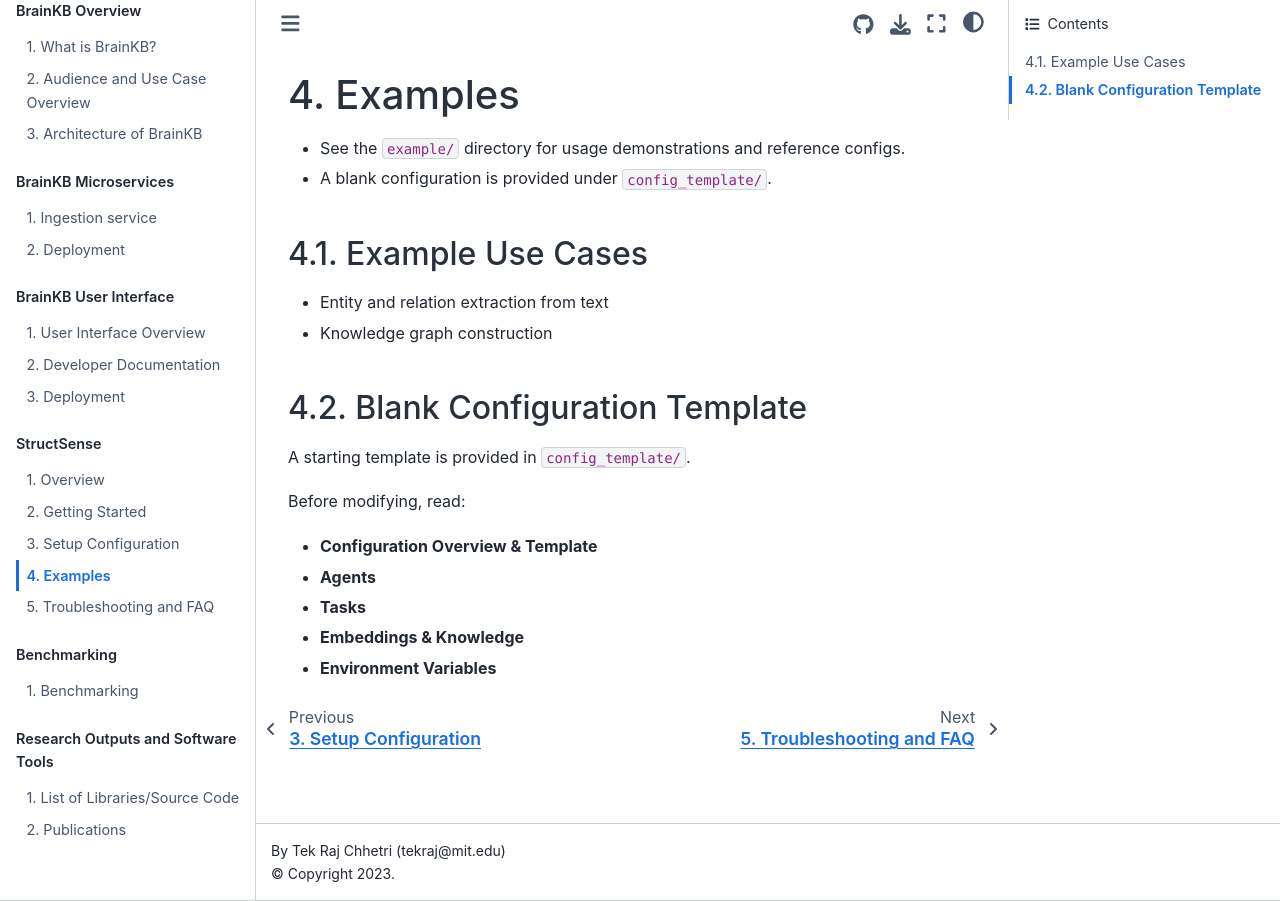
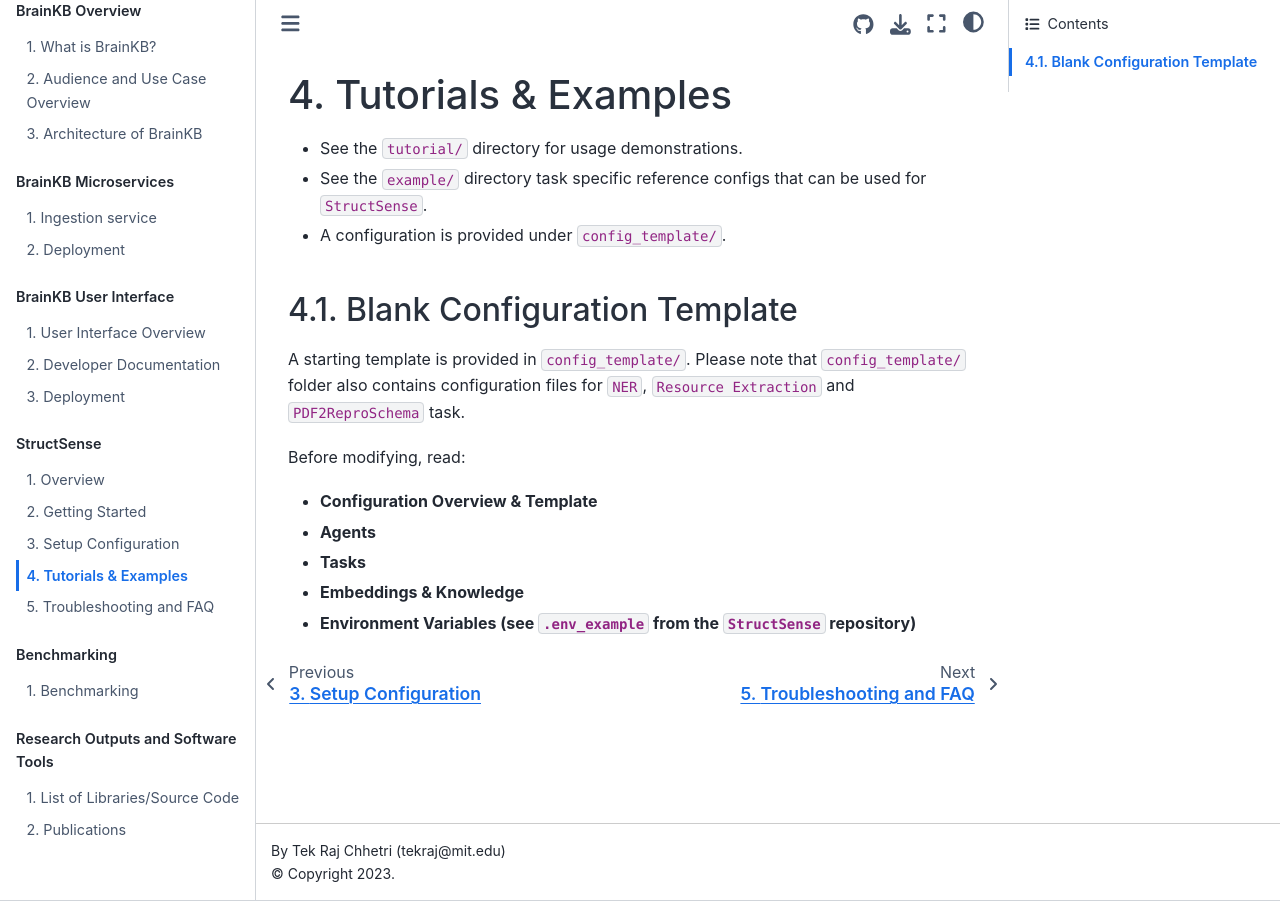
Before and after one commit to sensein/brainkbdocs, a Jupyter Book: the page built from docs/structsense_examples.md, in a window 1280 px wide. Built offline with Jupyter Book 1.0.4 settings and Sphinx 7.4.7 and the Sphinx Book theme 1.1.4, drawn with Linux system fonts in a browser that asks for light colours.

Commit message:
updated to include tutorial information

```diff
--- a/docs/structsense_examples.md
+++ b/docs/structsense_examples.md
@@ -1,19 +1,18 @@
-# Examples
+# Tutorials & Examples
 
-- See the `example/` directory for usage demonstrations and reference configs.
-- A blank configuration is provided under `config_template/`.
+- See the `tutorial/` directory for usage demonstrations.
+- See the `example/` directory task specific reference configs that can be used for `StructSense`.
+- A configuration is provided under `config_template/`.
 
-## Example Use Cases
-- Entity and relation extraction from text
-- Knowledge graph construction
 
 ## Blank Configuration Template
 
 A starting template is provided in `config_template/`.
+Please note that `config_template/` folder also contains configuration files for `NER`, `Resource Extraction` and `PDF2ReproSchema` task.
 
 Before modifying, read:
 - **Configuration Overview & Template**
 - **Agents**
 - **Tasks**
 - **Embeddings & Knowledge**
-- **Environment Variables**
+- **Environment Variables (see `.env_example` from the `StructSense` repository)**
```
